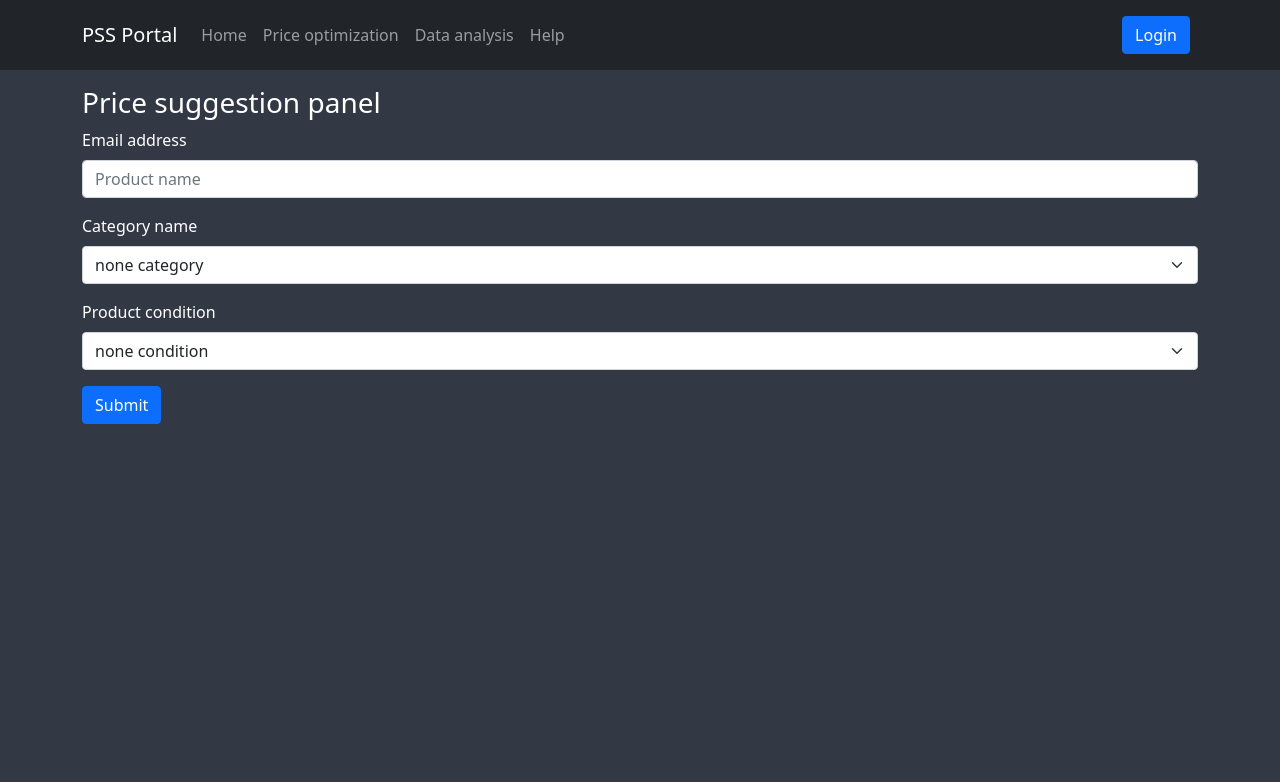
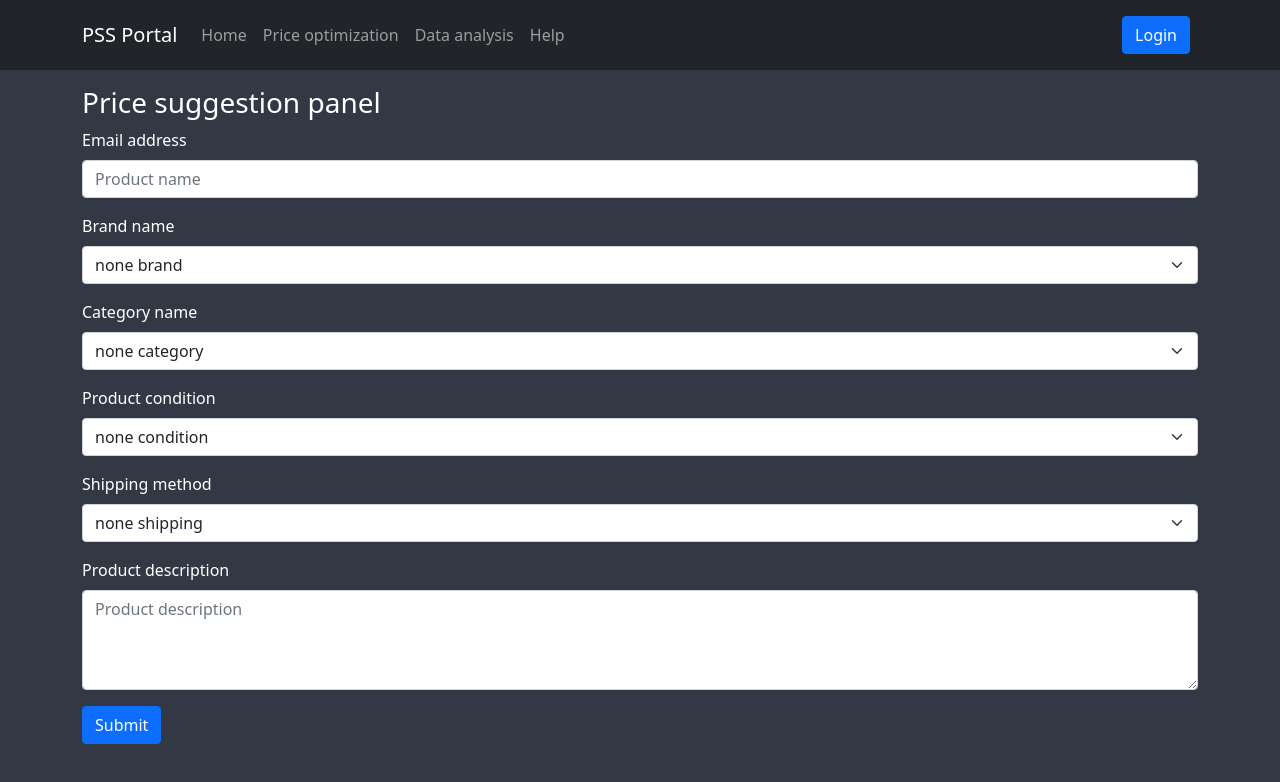
Before and after one commit to nghiavt2906/Price-Suggestion-System, a React (Create React App) app in the folder client/: page /optimize in a window 1280 px wide. Shown: the top 782 px of the page. Built offline with nearby package versions, Linux system fonts and the light colour scheme.

Commit message:
update price suggestion form

```diff
--- a/client/src/components/Optimize.jsx
+++ b/client/src/components/Optimize.jsx
@@ -12,7 +12,19 @@ function Optimize() {
           <Form.Control type="text" placeholder="Product name" />
         </Form.Group>
 
-        <Form.Group className="mb-3" controlId="Category">
+        <Form.Group className="mb-3" controlId="brand">
+          <Form.Label>Brand name</Form.Label>
+          <Form.Select aria-label="Floating label select example">
+            <option>none brand</option>
+            <option value="1">Razer</option>
+            <option value="2">Nike</option>
+            <option value="3">Adidas</option>
+            <option value="4">OEM</option>
+            <option value="5">Sony</option>
+          </Form.Select>
+        </Form.Group>
+
+        <Form.Group className="mb-3" controlId="category">
           <Form.Label>Category name</Form.Label>
           <Form.Select aria-label="Floating label select example">
             <option>none category</option>
@@ -38,6 +50,25 @@ function Optimize() {
           </Form.Select>
         </Form.Group>
 
+        <Form.Group className="mb-3" controlId="shipping">
+          <Form.Label>Shipping method</Form.Label>
+          <Form.Select aria-label="Floating label select example">
+            <option>none shipping</option>
+            <option value="1">Post delivery</option>
+            <option value="2">Airline</option>
+            <option value="3">Sea</option>
+          </Form.Select>
+        </Form.Group>
+
+        <Form.Group className="mb-3" controlId="description">
+          <Form.Label>Product description</Form.Label>
+          <Form.Control
+            as="textarea"
+            placeholder="Product description"
+            style={{ height: '100px' }}
+          />
+        </Form.Group>
+
         <Button variant="primary" type="submit">
           Submit
         </Button>
```
